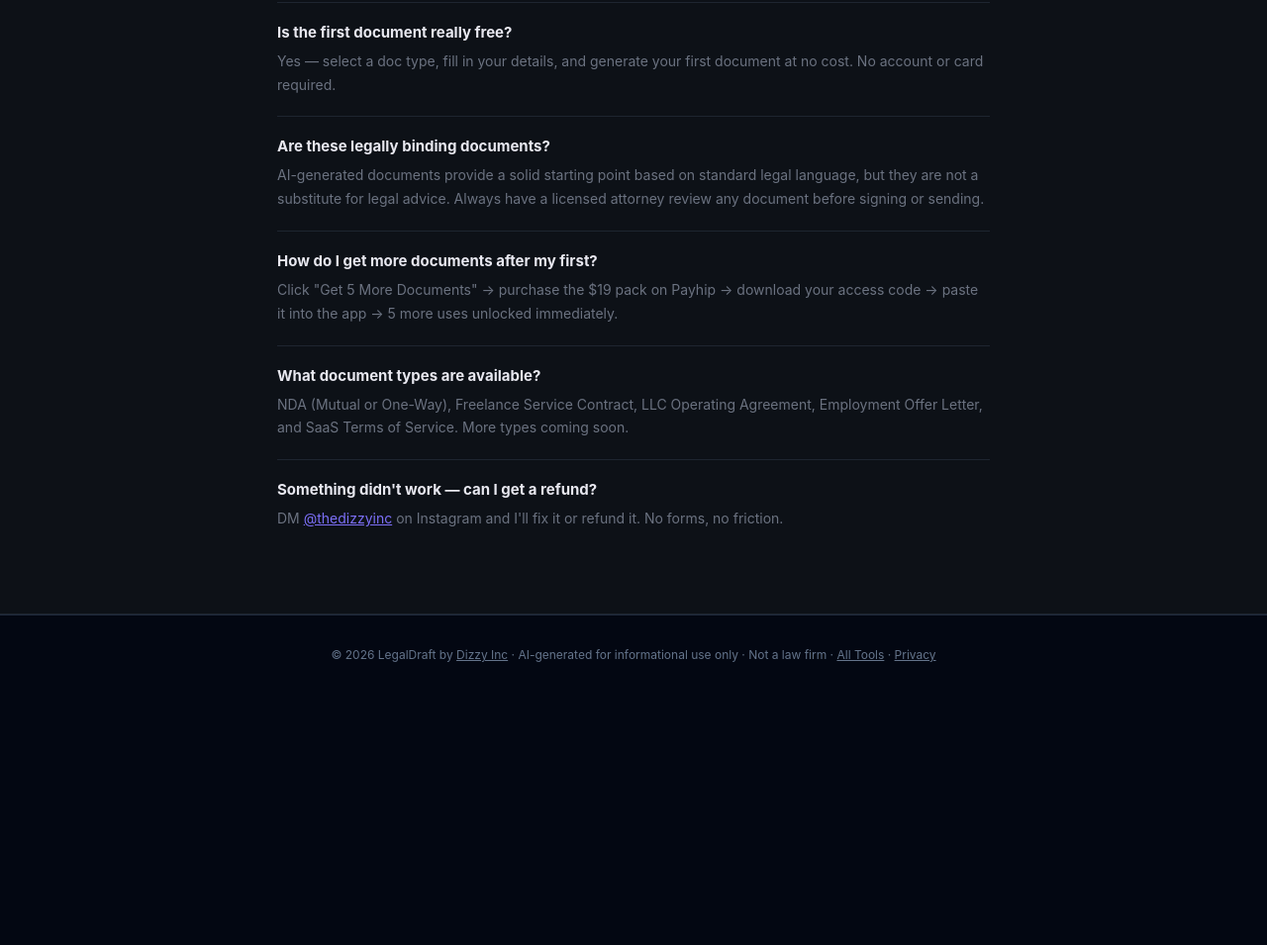
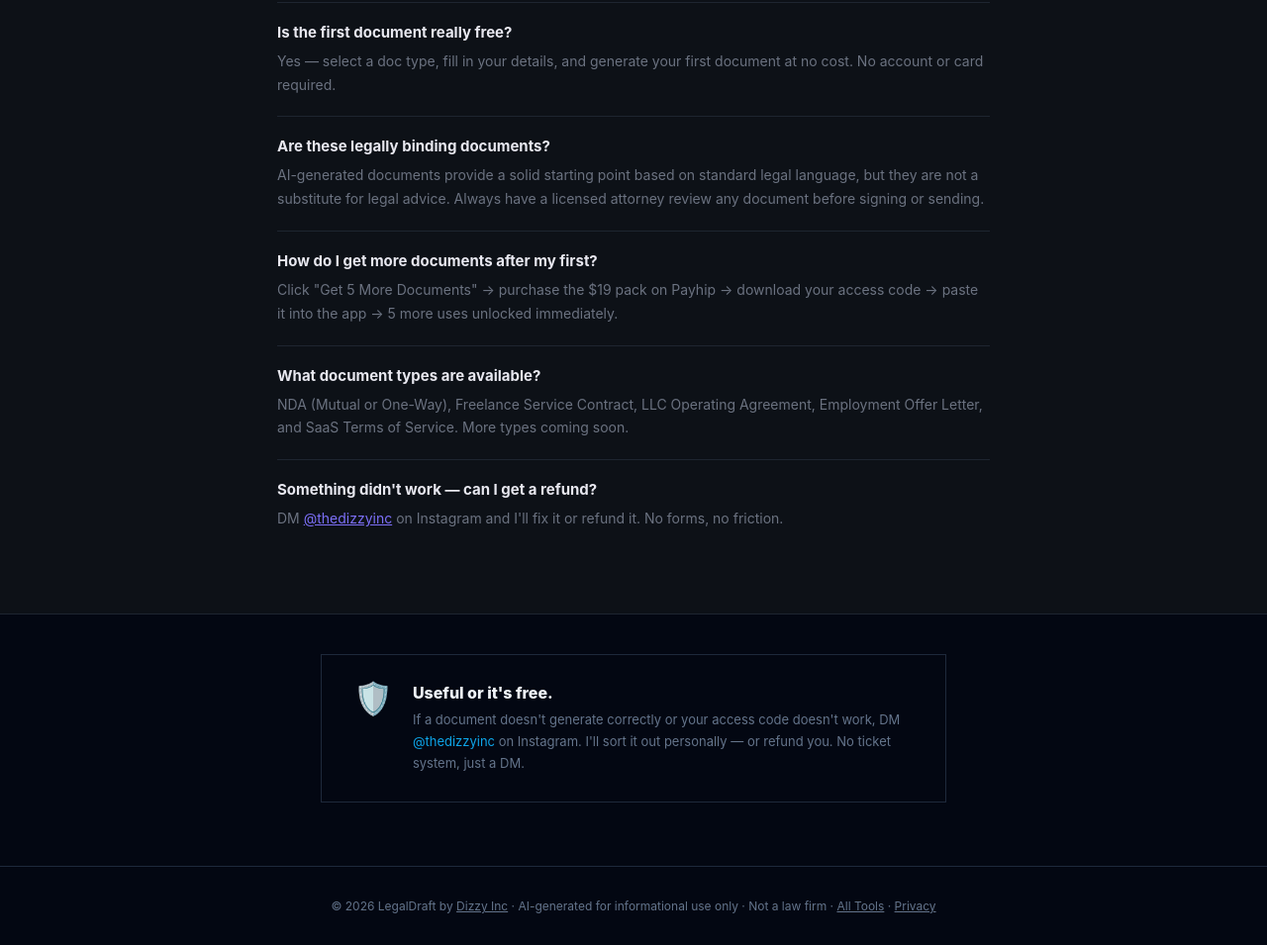
Before and after one commit to dzyntwrk-maker/legal-docs, a website: page index.html in a window 1280 px wide. Shown: the part 927-1882 px from the top of the page at 99% size. Before the commit the page ends 1628 px from the top, so only its background shows below. Drawn offline with Linux system fonts and the light colour scheme.

Commit message:
Add money-back guarantee block below FAQ section

```diff
--- a/index.html
+++ b/index.html
@@ -282,6 +282,16 @@
   </div>
 </section>
 
+<div style="max-width:680px;margin:0 auto;padding:40px 24px 64px;">
+  <div style="border:1px solid var(--border);padding:28px 32px;display:flex;align-items:flex-start;gap:20px;">
+    <div style="font-size:32px;flex-shrink:0;line-height:1;">🛡️</div>
+    <div>
+      <div style="font-size:16px;font-weight:800;margin-bottom:6px;color:var(--text);">Useful or it's free.</div>
+      <div style="font-size:13px;color:var(--muted);line-height:1.7;">If a document doesn't generate correctly or your access code doesn't work, DM <a href="https://instagram.com/thedizzyinc" target="_blank" style="color:var(--accent);text-decoration:none;">@thedizzyinc</a> on Instagram. I'll sort it out personally — or refund you. No ticket system, just a DM.</div>
+    </div>
+  </div>
+</div>
+
 <footer>
   <p>© 2026 LegalDraft by <a href="https://instagram.com/thedizzyinc" target="_blank">Dizzy Inc</a> · AI-generated for informational use only · Not a law firm · <a href="https://dizzy-tools-one.vercel.app">All Tools</a> · <a href="#">Privacy</a></p>
 </footer>
```
